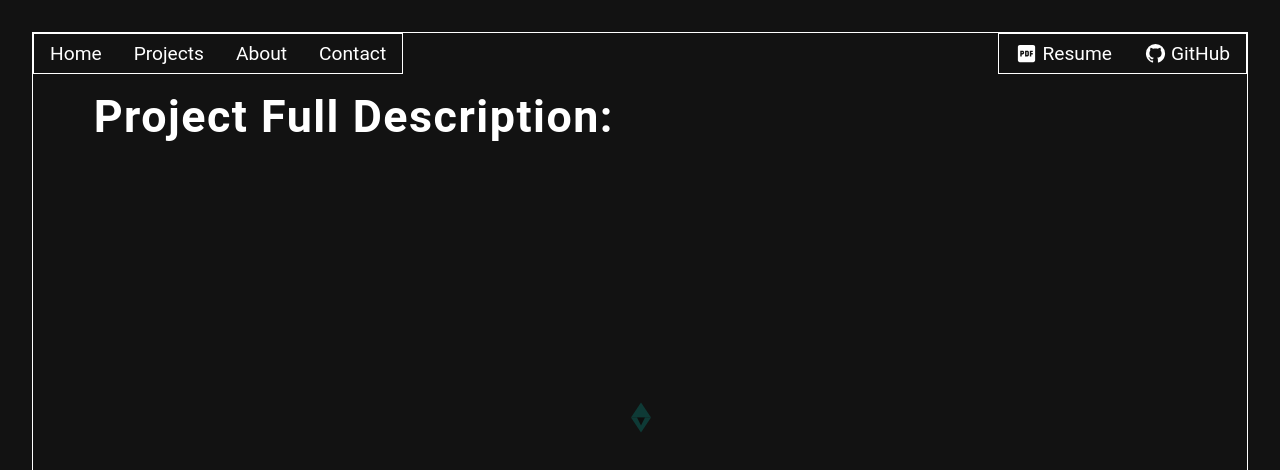
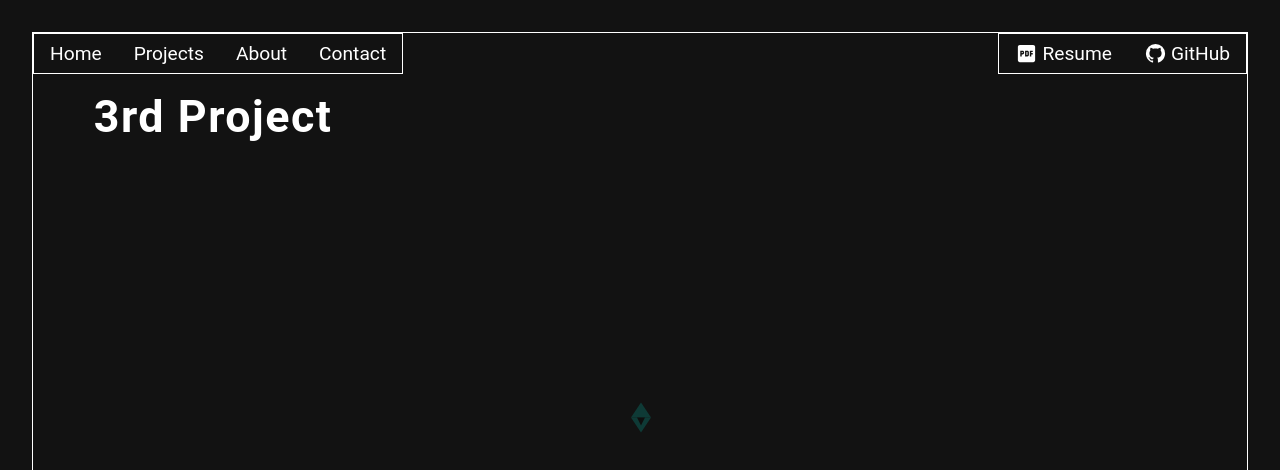
Before and after one commit to zellko/portfolio, a React (Create React App) app: page /projects/3dproject in a window 1280 px wide. Shown: the top 470 px of the page. Built offline with nearby package versions, Linux system fonts and the light colour scheme; the HTML template or start-up script is replaced by a standard one.

Commit message:
Fetch project data from URL Params an ContentText

```diff
--- a/src/Routes/projectsFull/ProjectsFull.js
+++ b/src/Routes/projectsFull/ProjectsFull.js
@@ -1,10 +1,31 @@
-import React from 'react';
+import React, { useEffect, useState } from 'react';
+import { useParams } from 'react-router-dom';
+import contentText from '../../contentText';
+
+const projectsData = contentText.projects;
 
 function ProjectsFull() {
+  const [data, setData] = useState({
+    projectName: 'Error, Project not found',
+  });
+
+  const { name } = useParams();
+
+  useEffect(() => {
+    // Fetch correct project Data and add it to "data" State
+    for (let index = 0; index < projectsData.length; index++) {
+      const project = projectsData[index];
+
+      if (project.projectLinkName === name) {
+        setData(project);
+      }
+    }
+  }, []);
+
   return (
     <main className="projects">
       <h1>
-        Project Full Description:
+        {data.projectName}
       </h1>
     </main>
   );
```
